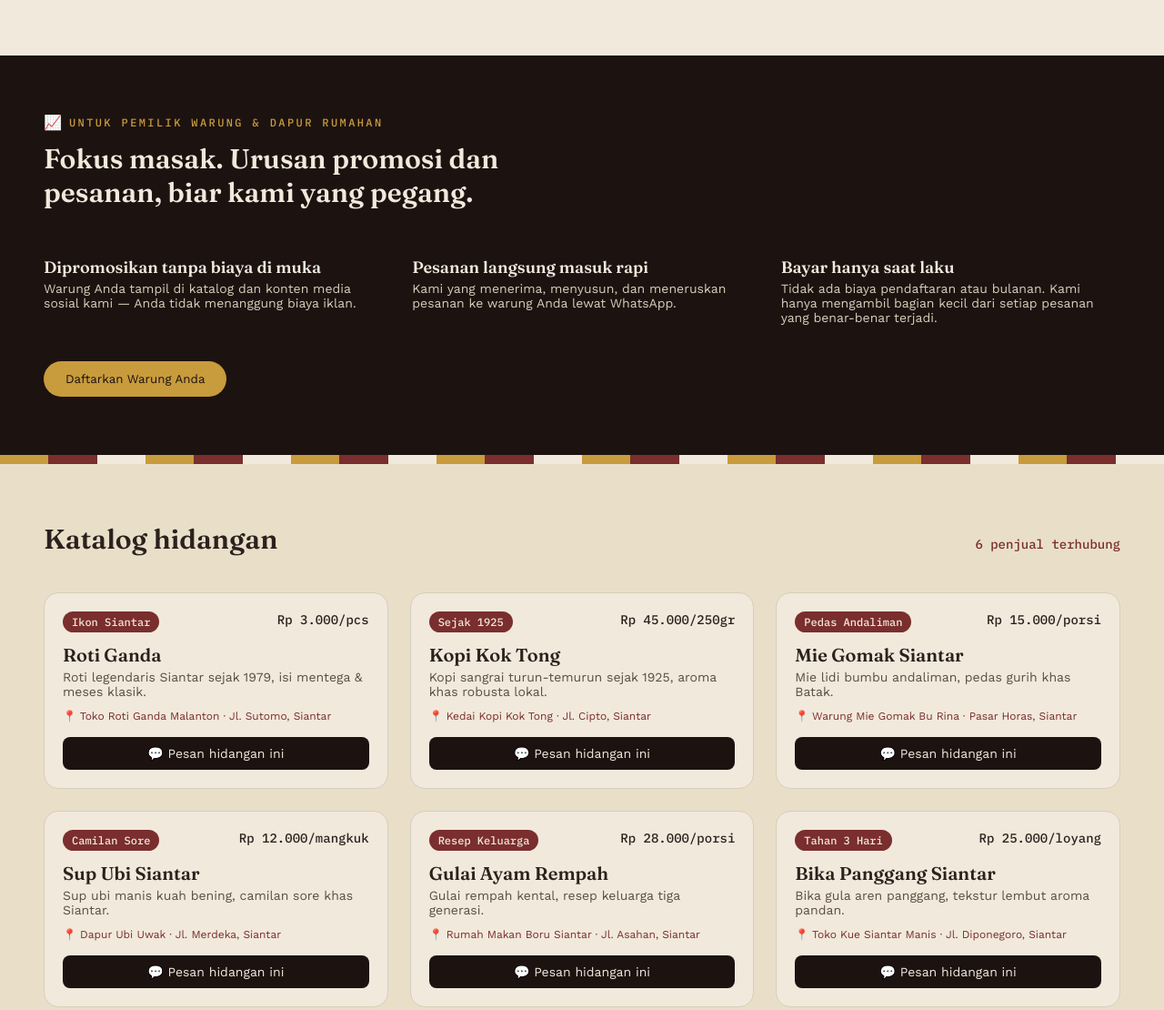
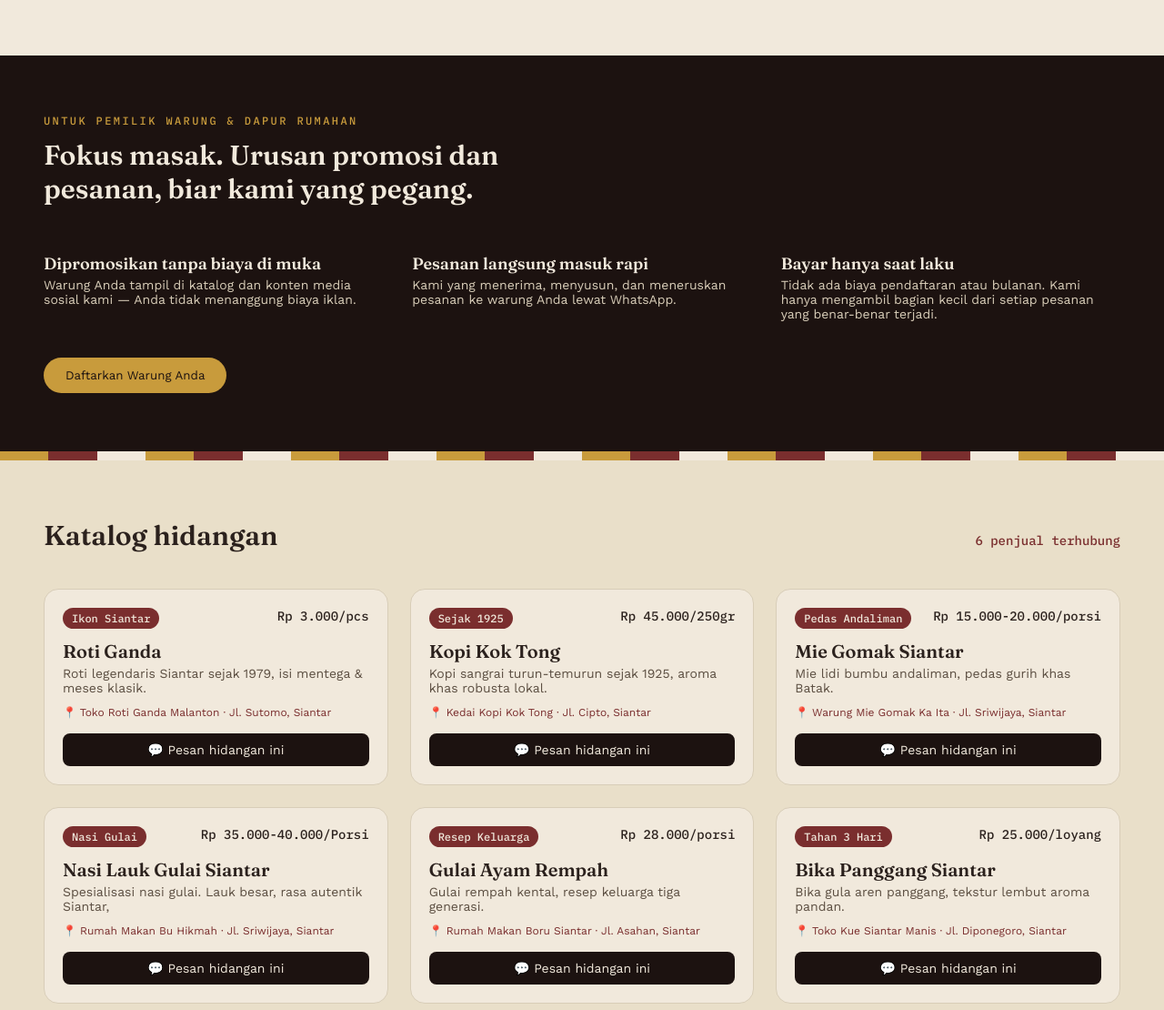
Before and after one commit to Yanto-Prime/kulineran, a plain HTML site: page index.html in a window 1280 px wide. Shown: the part 970-2080 px from the top of the page at 91% size. Drawn offline with nearby package versions, Linux system fonts and the light colour scheme.

Commit message:
Update index.html

```diff
--- a/index.html
+++ b/index.html
@@ -184,7 +184,6 @@
 
 <section id="penjual" class="seller-section">
   <div class="seller-eyebrow">
-    <span>📈</span>
     <p class="mono">Untuk pemilik warung &amp; dapur rumahan</p>
   </div>
   <h2 class="seller-heading serif">Fokus masak. Urusan promosi dan pesanan, biar kami yang pegang.</h2>
@@ -313,8 +312,8 @@
   const products = [
     { id: 1, name: "Roti Ganda", seller: "Toko Roti Ganda Malanton", area: "Jl. Sutomo, Siantar", price: "Rp 3.000/pcs", desc: "Roti legendaris Siantar sejak 1979, isi mentega & meses klasik.", tag: "Ikon Siantar" },
     { id: 2, name: "Kopi Kok Tong", seller: "Kedai Kopi Kok Tong", area: "Jl. Cipto, Siantar", price: "Rp 45.000/250gr", desc: "Kopi sangrai turun-temurun sejak 1925, aroma khas robusta lokal.", tag: "Sejak 1925" },
-    { id: 3, name: "Mie Gomak Siantar", seller: "Warung Mie Gomak Bu Rina", area: "Pasar Horas, Siantar", price: "Rp 15.000/porsi", desc: "Mie lidi bumbu andaliman, pedas gurih khas Batak.", tag: "Pedas Andaliman" },
-    { id: 4, name: "Sup Ubi Siantar", seller: "Dapur Ubi Uwak", area: "Jl. Merdeka, Siantar", price: "Rp 12.000/mangkuk", desc: "Sup ubi manis kuah bening, camilan sore khas Siantar.", tag: "Camilan Sore" },
+    { id: 3, name: "Mie Gomak Siantar", seller: "Warung Mie Gomak Ka Ita", area: "Jl. Sriwijaya, Siantar", price: "Rp 15.000-20.000/porsi", desc: "Mie lidi bumbu andaliman, pedas gurih khas Batak.", tag: "Pedas Andaliman" },
+    { id: 4, name: "Nasi Lauk Gulai Siantar", seller: "Rumah Makan Bu Hikmah", area: "Jl. Sriwijaya, Siantar", price: "Rp 35.000-40.000/Porsi", desc: "Spesialisasi nasi gulai. Lauk besar, rasa autentik Siantar,", tag: "Nasi Gulai" },
     { id: 5, name: "Gulai Ayam Rempah", seller: "Rumah Makan Boru Siantar", area: "Jl. Asahan, Siantar", price: "Rp 28.000/porsi", desc: "Gulai rempah kental, resep keluarga tiga generasi.", tag: "Resep Keluarga" },
     { id: 6, name: "Bika Panggang Siantar", seller: "Toko Kue Siantar Manis", area: "Jl. Diponegoro, Siantar", price: "Rp 25.000/loyang", desc: "Bika gula aren panggang, tekstur lembut aroma pandan.", tag: "Tahan 3 Hari" },
   ];
```
